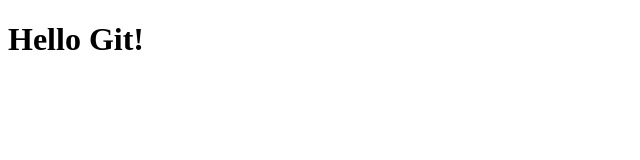
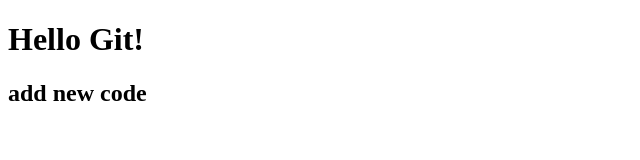
Before and after one commit to chungSungMin/Git_practice, a plain HTML site: page index.html in a window 1280 px wide. Shown: the whole page, without its empty margins (0-640 px from the left). Drawn offline with Linux system fonts and the light colour scheme.

Commit message:
[update] h2 추가

```diff
--- a/index.html
+++ b/index.html
@@ -7,5 +7,6 @@
 </head>
 <body>
     <h1>Hello Git!</h1>
+    <h2>add new code </h2>
 </body>
 </html>
```
